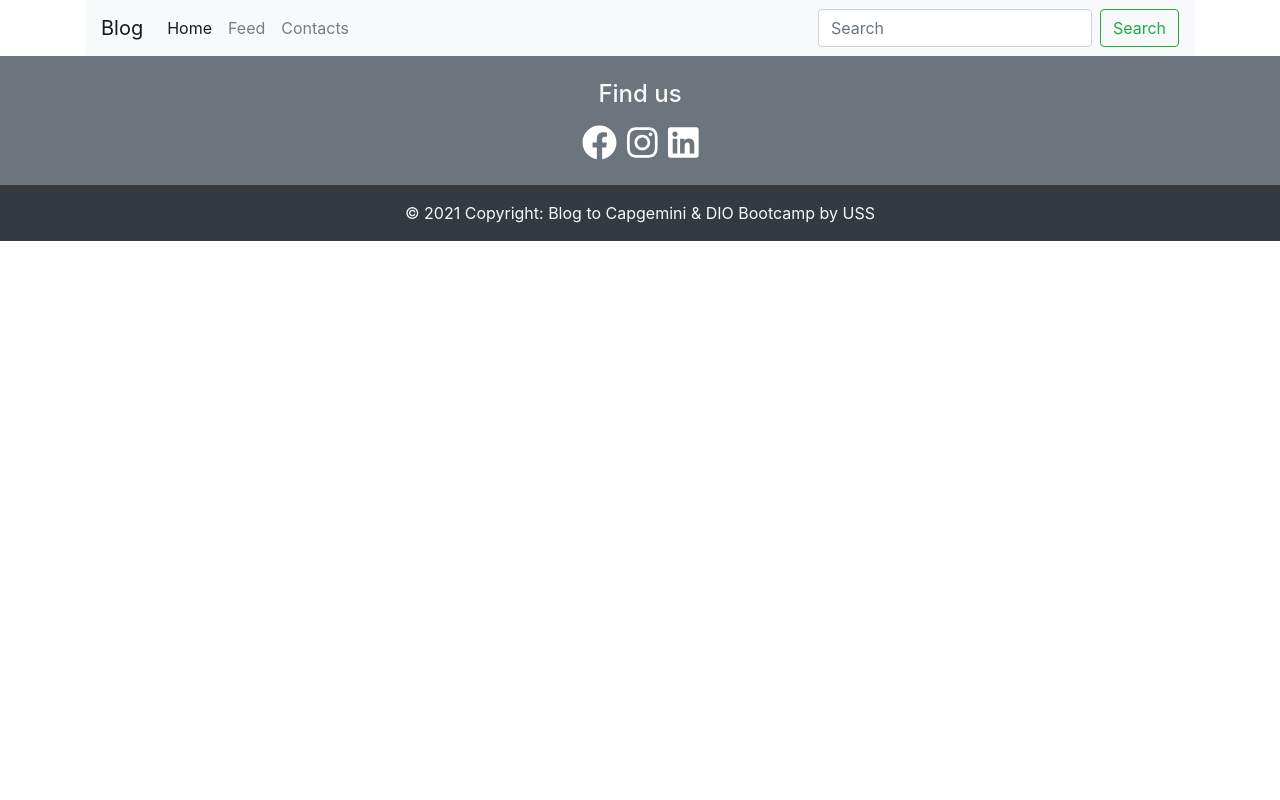
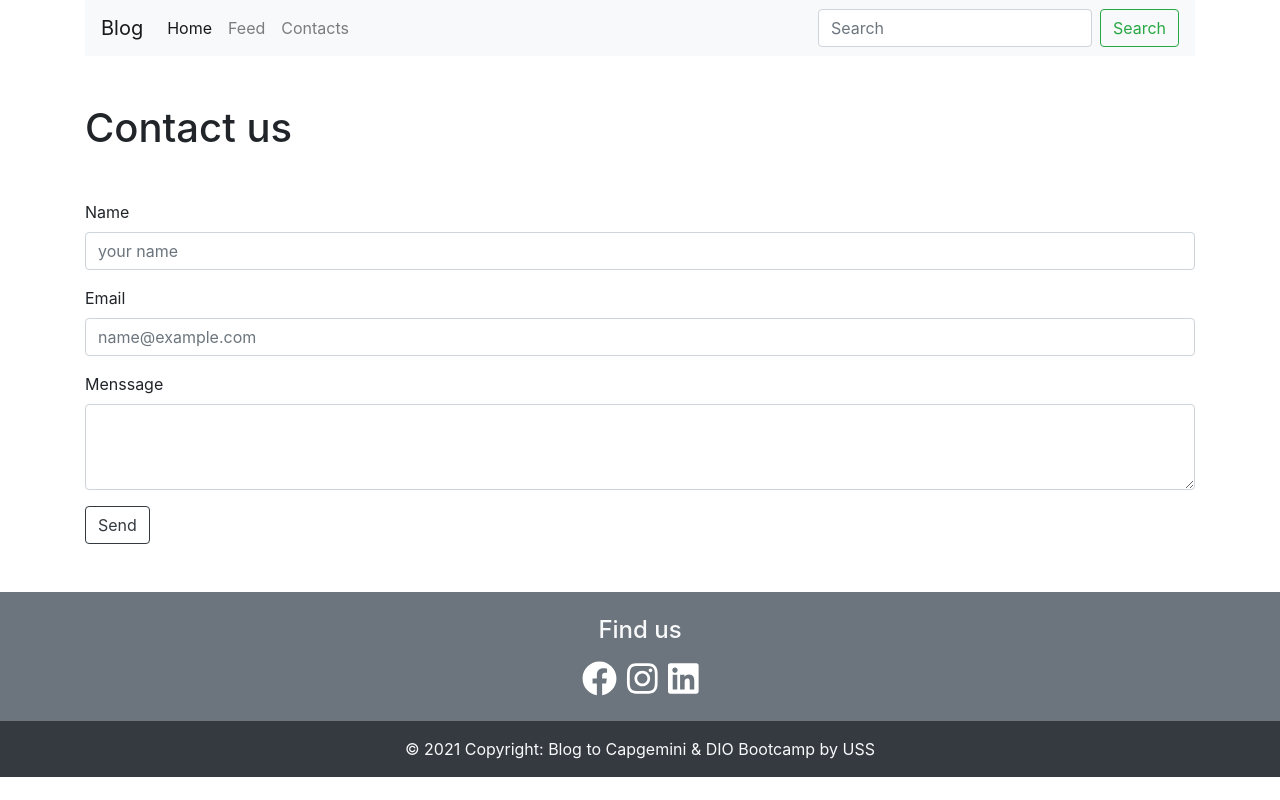
Before and after one commit to UildsonSantos/blog-uss_DIO-Capgemini, an Angular app in the folder frontend/blog-capgemini-dio/: page /contact in a window 1280 px wide. Before the commit this address led to /. Built offline with nearby package versions, Linux system fonts and the light colour scheme.

Commit message:
initial feature implementation to contact us

```diff
--- /dev/null
+++ b/frontend/blog-capgemini-dio/src/app/contact/contact.component.html
@@ -0,0 +1,18 @@
+<div class="container mb-5">
+  <h1 class="mt-5 mb-5">Contact us</h1>
+  <form>
+    <div class="form-group">
+      <label for="nome">Name</label>
+      <input type="text" class="form-control" id="nome" placeholder="your name">
+    </div>
+    <div class="form-group">
+      <label for="email">Email</label>
+      <input type="email" class="form-control" id="email" placeholder="name@example.com">
+    </div>
+    <div class="form-group">
+      <label for="mensagem">Menssage</label>
+      <textarea class="form-control" id="mensagem" rows="3"></textarea>
+    </div>
+    <button class="btn btn-outline-dark">Send</button>
+  </form>
+</div>
--- /dev/null
+++ b/frontend/blog-capgemini-dio/src/app/contact/contact.component.ts
@@ -0,0 +1,15 @@
+import { Component, OnInit } from '@angular/core';
+
+@Component({
+  selector: 'uss-contact',
+  templateUrl: './contact.component.html',
+  styleUrls: ['./contact.component.css']
+})
+export class ContactComponent implements OnInit {
+
+  constructor() { }
+
+  ngOnInit(): void {
+  }
+
+}
```
Also changed, not shown: frontend/blog-capgemini-dio/src/app/app-routing.module.ts (+6 -3 lines), frontend/blog-capgemini-dio/src/app/app.module.ts (+5 -2 lines), frontend/blog-capgemini-dio/src/app/contact/contact.component.css (added).
